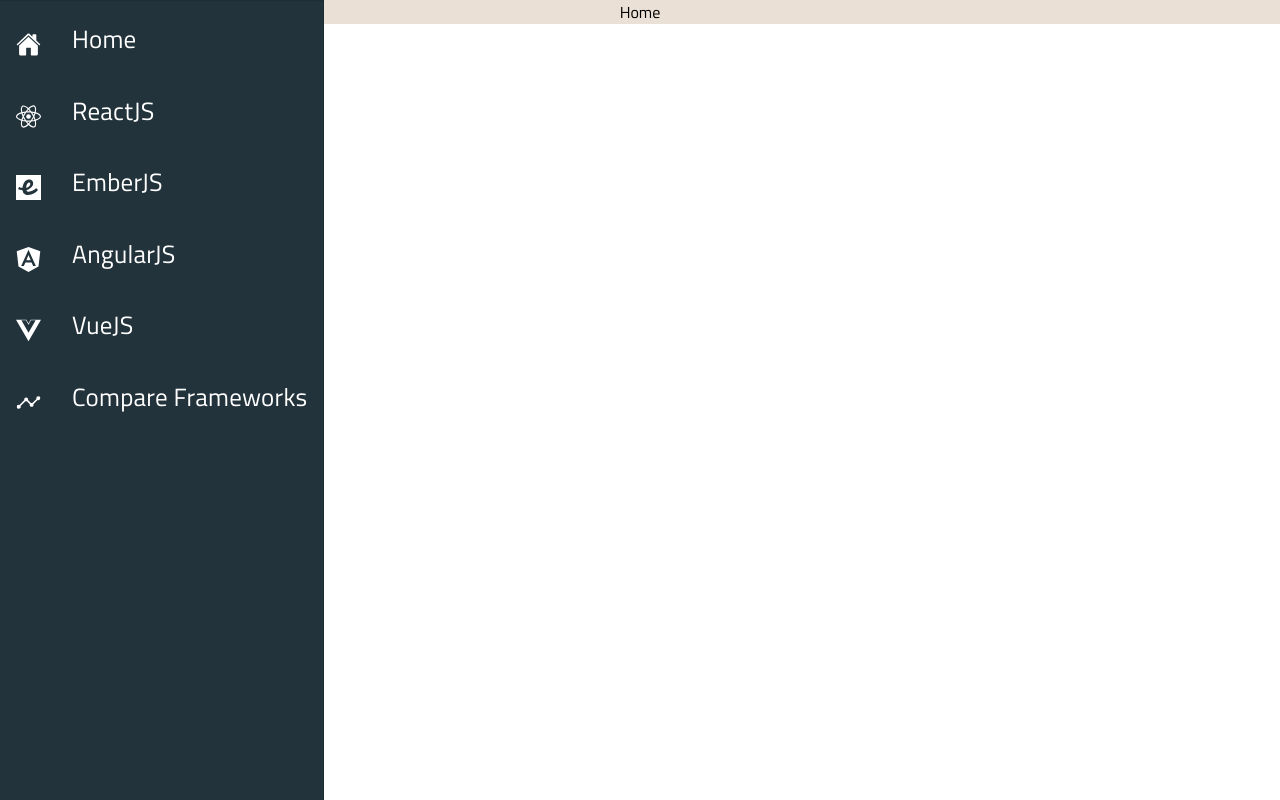
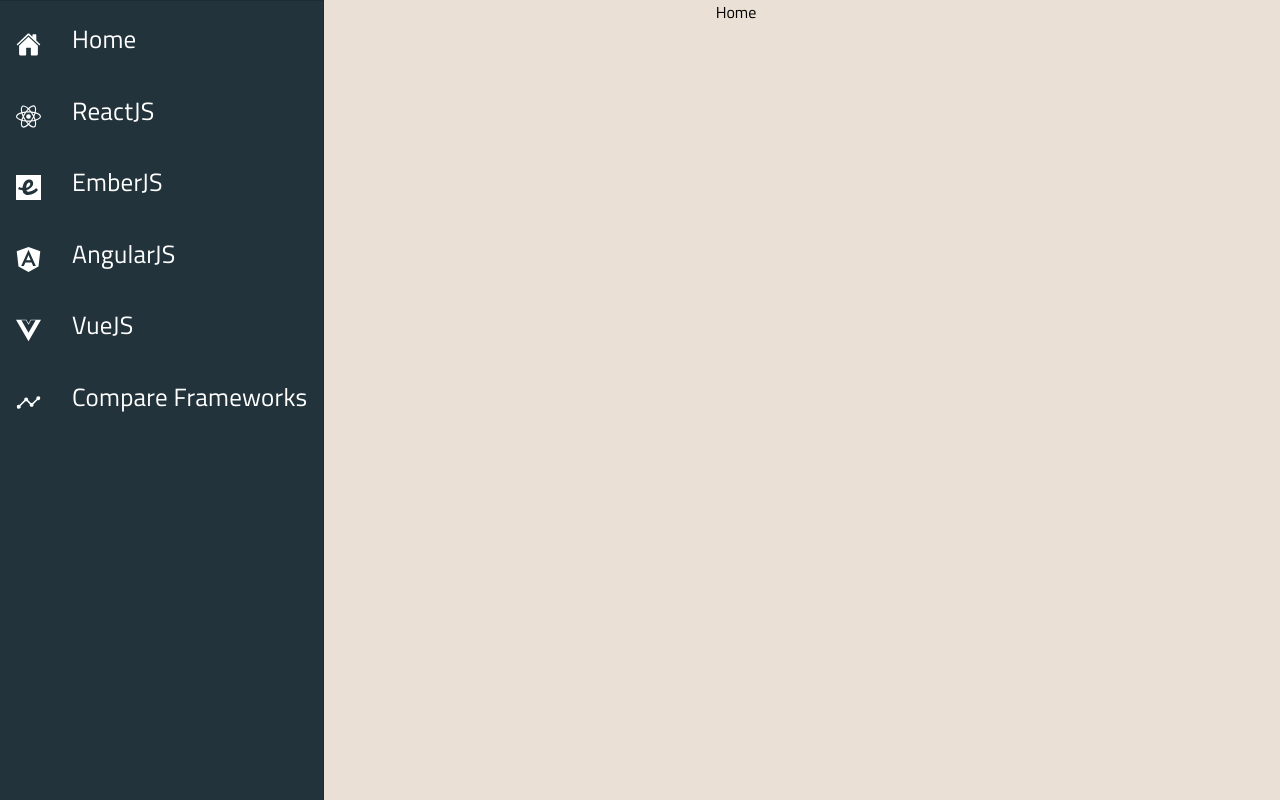
Before and after one commit to sean-slaughter/launchpad-challenge, a React (Create React App) app: page / in a window 1280 px wide. Built offline with nearby package versions, Linux system fonts and the light colour scheme; what react-fusioncharts would draw is missing.

Commit message:
Add left padding to main container

```diff
--- a/src/components/containers/MainContainer.js
+++ b/src/components/containers/MainContainer.js
@@ -1,25 +1,26 @@
-import { Container, Grid, makeStyles } from '@material-ui/core';
-import React from 'react';
-import Routes from '../../Routes';
+import { Container, Grid, makeStyles } from "@material-ui/core";
+import React from "react";
+import Routes from "../../Routes";
 
 const useStyles = makeStyles({
   root: {
     backgroundColor: "#eae0d5",
     width: "100%",
-       height: "100%",
+    height: "100vh",
+    paddingLeft: "15vw",
   },
-})
+});
 const MainContainer = () => {
   const classes = useStyles();
   return (
     <div className={classes.root}>
       <Container>
         <Grid container direction="row" justify="center" alignItems="center">
-                    <Routes/>
+          <Routes />
         </Grid>
       </Container>
     </div>
   );
-}
+};
 
 export default MainContainer;
```
Lines whose indentation alone changed are shown as unchanged.
